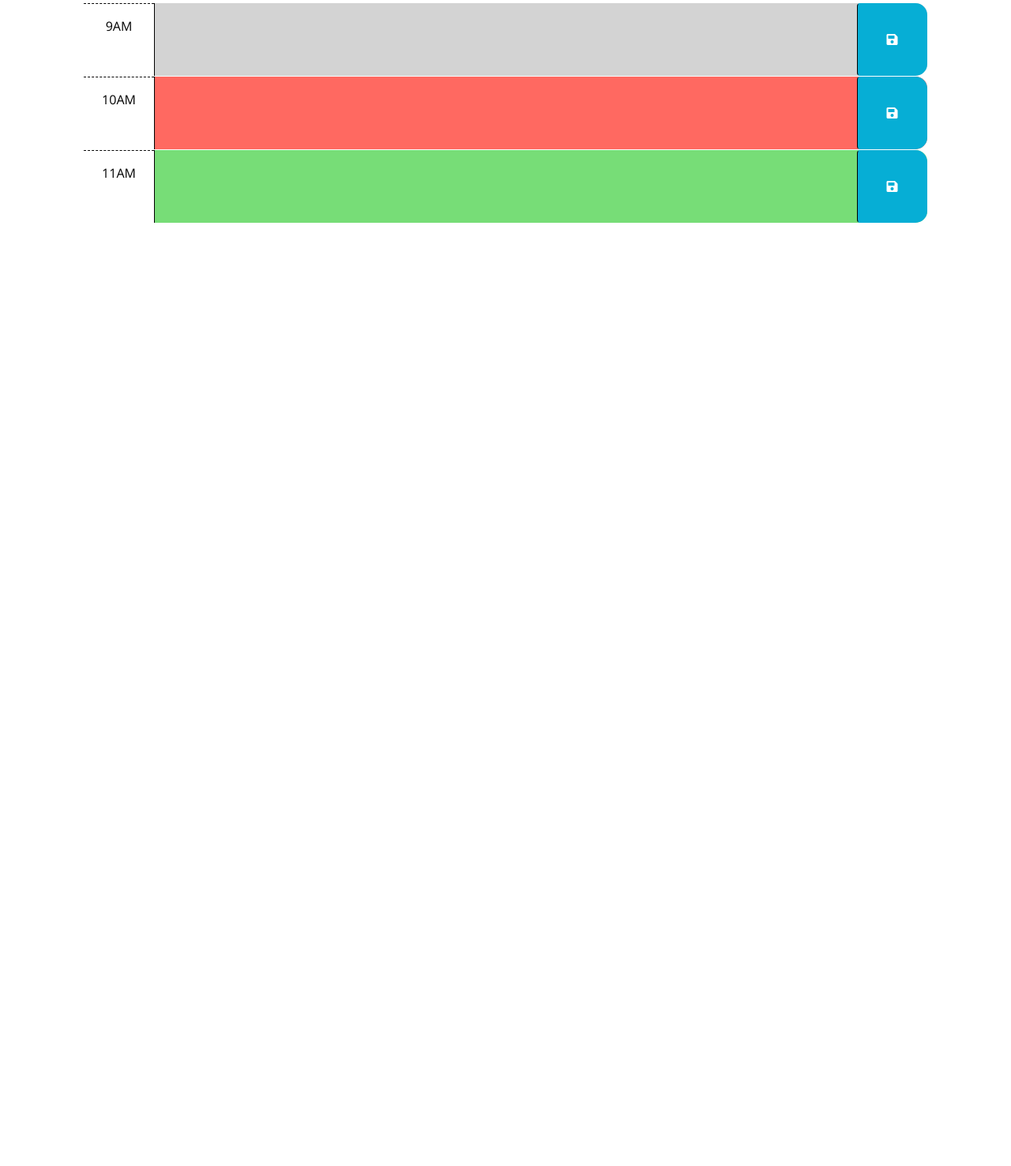
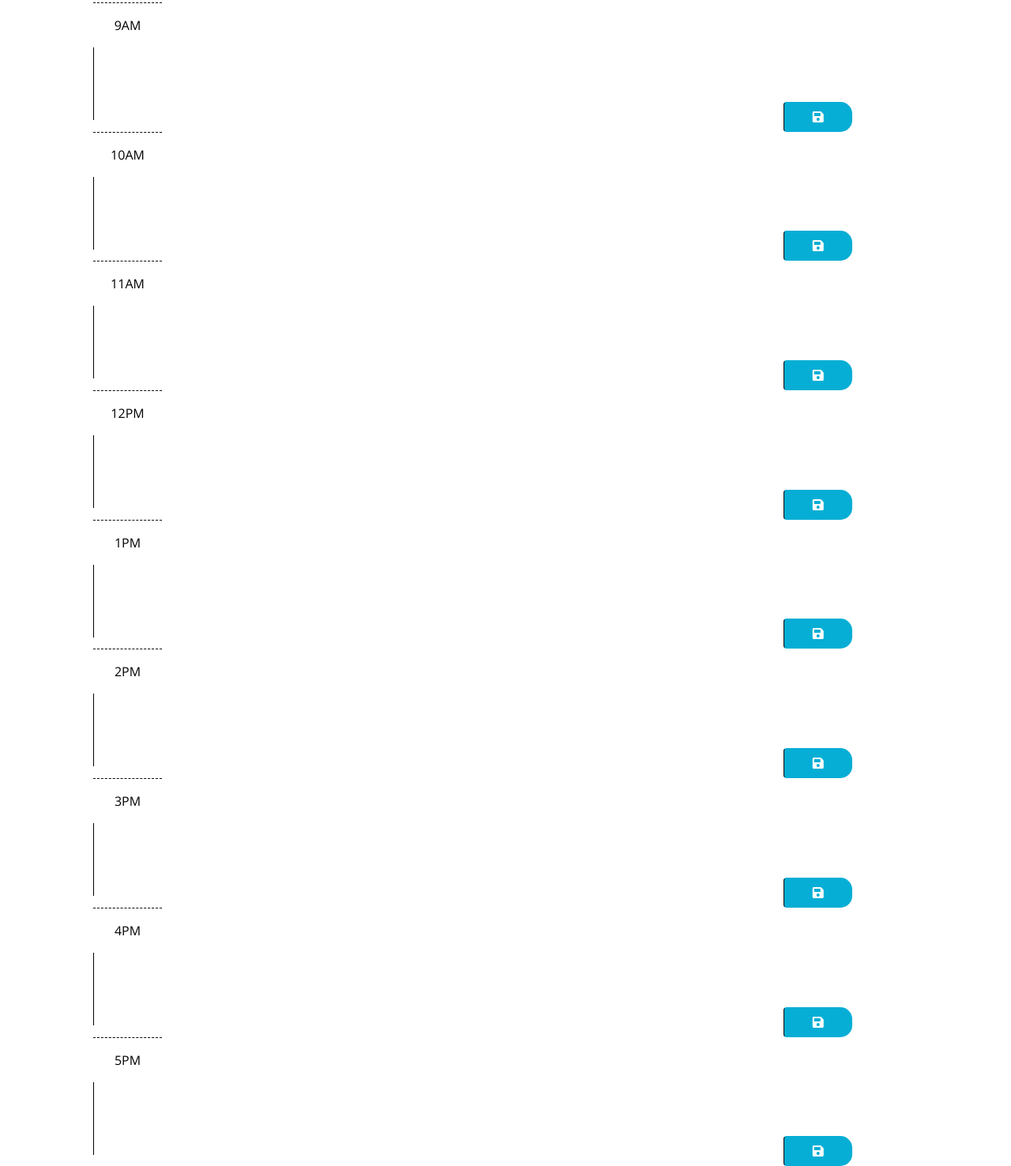
Before and after one commit to samiyazaki/Ephemeral_Workflow, a plain HTML site: page index.html in a window 1280 px wide. Shown: the part 299-1775 px from the top of the page at 79% size. Before the commit the page ends 800 px from the top, so only its background shows below. Drawn offline with nearby package versions, Linux system fonts and the light colour scheme.

Commit message:
index changes

```diff
--- a/index.html
+++ b/index.html
@@ -40,7 +40,7 @@
         -->
 
       <!-- Example of a past time block. The "past" class adds a gray background color. -->
-      <div id="hour-9" class="row time-block past">
+      <div id="hour-9" class="">
         <div class="col-2 col-md-1 hour text-center py-3">9AM</div>
         <textarea class="col-8 col-md-10 description" rows="3"> </textarea>
         <button class="btn saveBtn col-2 col-md-1" aria-label="save">
@@ -49,7 +49,7 @@
       </div>
 
       <!-- Example of a a present time block. The "present" class adds a red background color. -->
-      <div id="hour-10" class="row time-block present">
+      <div id="hour-10" class="">
         <div class="col-2 col-md-1 hour text-center py-3">10AM</div>
         <textarea class="col-8 col-md-10 description" rows="3"> </textarea>
         <button class="btn saveBtn col-2 col-md-1" aria-label="save">
@@ -58,8 +58,50 @@
       </div>
 
       <!-- Example of a future time block. The "future" class adds a green background color. -->
-      <div id="hour-11" class="row time-block future">
+      <div id="hour-11" class="">
         <div class="col-2 col-md-1 hour text-center py-3">11AM</div>
+        <textarea class="col-8 col-md-10 description" rows="3"> </textarea>
+        <button class="btn saveBtn col-2 col-md-1" aria-label="save">
+          <i class="fas fa-save" aria-hidden="true"></i>
+        </button>
+      </div>
+      <div id="hour-12" class="">
+        <div class="col-2 col-md-1 hour text-center py-3">12PM</div>
+        <textarea class="col-8 col-md-10 description" rows="3"> </textarea>
+        <button class="btn saveBtn col-2 col-md-1" aria-label="save">
+          <i class="fas fa-save" aria-hidden="true"></i>
+        </button>
+      </div>
+      <div id="hour-1" class="">
+        <div class="col-2 col-md-1 hour text-center py-3">1PM</div>
+        <textarea class="col-8 col-md-10 description" rows="3"> </textarea>
+        <button class="btn saveBtn col-2 col-md-1" aria-label="save">
+          <i class="fas fa-save" aria-hidden="true"></i>
+        </button>
+      </div>
+      <div id="hour-2" class="">
+        <div class="col-2 col-md-1 hour text-center py-3">2PM</div>
+        <textarea class="col-8 col-md-10 description" rows="3"> </textarea>
+        <button class="btn saveBtn col-2 col-md-1" aria-label="save">
+          <i class="fas fa-save" aria-hidden="true"></i>
+        </button>
+      </div>
+      <div id="hour-3" class="">
+        <div class="col-2 col-md-1 hour text-center py-3">3PM</div>
+        <textarea class="col-8 col-md-10 description" rows="3"> </textarea>
+        <button class="btn saveBtn col-2 col-md-1" aria-label="save">
+          <i class="fas fa-save" aria-hidden="true"></i>
+        </button>
+      </div>
+      <div id="hour-4" class="">
+        <div class="col-2 col-md-1 hour text-center py-3">4PM</div>
+        <textarea class="col-8 col-md-10 description" rows="3"> </textarea>
+        <button class="btn saveBtn col-2 col-md-1" aria-label="save">
+          <i class="fas fa-save" aria-hidden="true"></i>
+        </button>
+      </div>
+      <div id="hour-5" class="">
+        <div class="col-2 col-md-1 hour text-center py-3">5PM</div>
         <textarea class="col-8 col-md-10 description" rows="3"> </textarea>
         <button class="btn saveBtn col-2 col-md-1" aria-label="save">
           <i class="fas fa-save" aria-hidden="true"></i>
```
